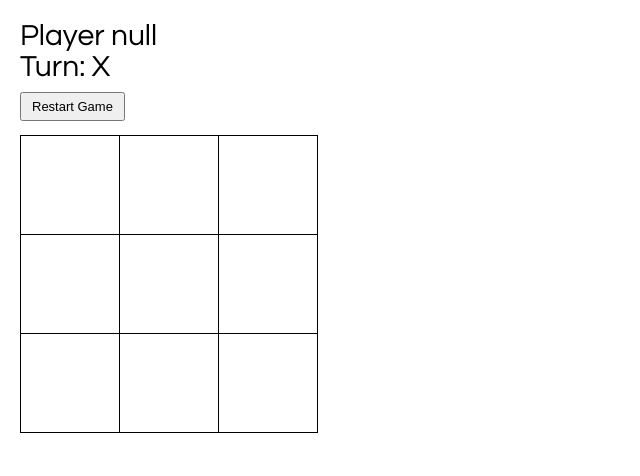
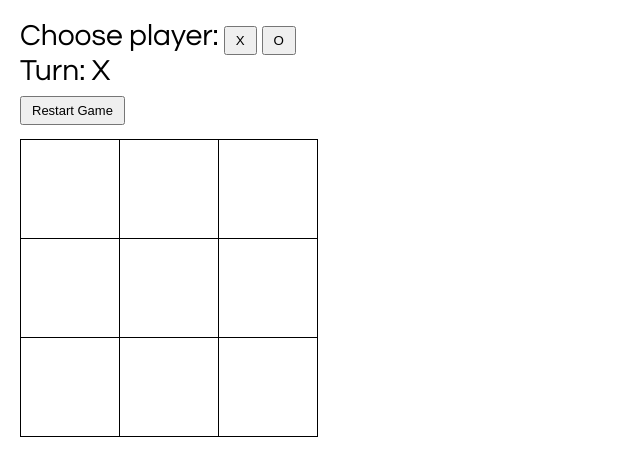
Before and after one commit to rishisankar/tictactoe, a React app in the folder tictactoe/: page / in a window 1280 px wide. Shown: the whole page, without its empty margins (0-640 px from the left). Built offline with nearby package versions, Linux system fonts and the light colour scheme; no server answers.

Commit message:
frontend player choice

```diff
--- a/tictactoe/package.json
+++ b/tictactoe/package.json
@@ -1,6 +1,7 @@
 {
   "name": "tictactoe",
   "version": "0.1.0",
+  "homepage": ".",
   "private": true,
   "dependencies": {
     "@testing-library/jest-dom": "^5.15.0",
--- a/tictactoe/src/index.css
+++ b/tictactoe/src/index.css
@@ -66,3 +66,11 @@ ol, ul {
   font-size: 13px;
   margin-bottom: 15px;
 }
+
+.playerSelect {
+  font-size: 30px;
+}
+.choosePlayer {
+  padding: 5px 10px 5px 10px;
+  margin-left: 5px;
+}
--- a/tictactoe/src/index.js
+++ b/tictactoe/src/index.js
@@ -21,6 +21,7 @@ class Board extends React.Component {
   }
 
   async updateBoardState() {
+    try {
       const response = await fetch("http://localhost:8000/get_board_state", {
         method: 'GET',
         headers: {
@@ -34,6 +35,9 @@ class Board extends React.Component {
         xIsNext: responseJSON.turn === "X",
         winner: responseJSON.winner
       });
+    } catch (e) {
+
+    }
   }
 
   componentDidMount() {
@@ -56,7 +60,7 @@ class Board extends React.Component {
   }
 
   async handleClick(i) {
-
+    try {
       const response = await fetch("http://localhost:8000/play_move", {
         method: 'POST',
         headers: {
@@ -75,6 +79,9 @@ class Board extends React.Component {
         xIsNext: responseJSON.turn === "X",
         winner: responseJSON.winner
       });
+    } catch (e) {
+
+    }
   }
 
   renderSquare(i) {
@@ -87,6 +94,7 @@ class Board extends React.Component {
   }
 
   async restartGame() {
+    try {
       const response = await fetch("http://localhost:8000/restart", {
         method: 'POST',
         headers: {
@@ -103,6 +111,29 @@ class Board extends React.Component {
         xIsNext: responseJSON.turn === "X",
         winner: responseJSON.winner
       });
+    } catch (e) {
+
+    }
+  }
+
+  setPlayer(pl) {
+    this.setState({
+      player: pl
+    })
+  }
+
+  getPlayerDiv() {
+    if (this.state.player === "X" || this.state.player === "O") {
+      return <div className="player">{"Player " + this.state.player}</div>
+    } else {
+      return (
+        <div className="playerSelect">
+          Choose player:
+          <button className="choosePlayer" onClick={() => this.setPlayer("X")}>X</button>
+          <button className="choosePlayer" onClick={() => this.setPlayer("O")}>O</button>
+        </div>
+      )
+    }
   }
 
   render() {
@@ -115,7 +146,7 @@ class Board extends React.Component {
 
     return (
       <div className="main-wrapper">
-        <div className="player">{"Player " + this.state.player}</div>
+        {this.getPlayerDiv()}
         <div className="status">{status}</div>
         <button className="restartButton" onClick={() => this.restartGame()}>Restart Game</button>
         <div className="board-row">
```
Lines whose indentation alone changed are shown as unchanged.
